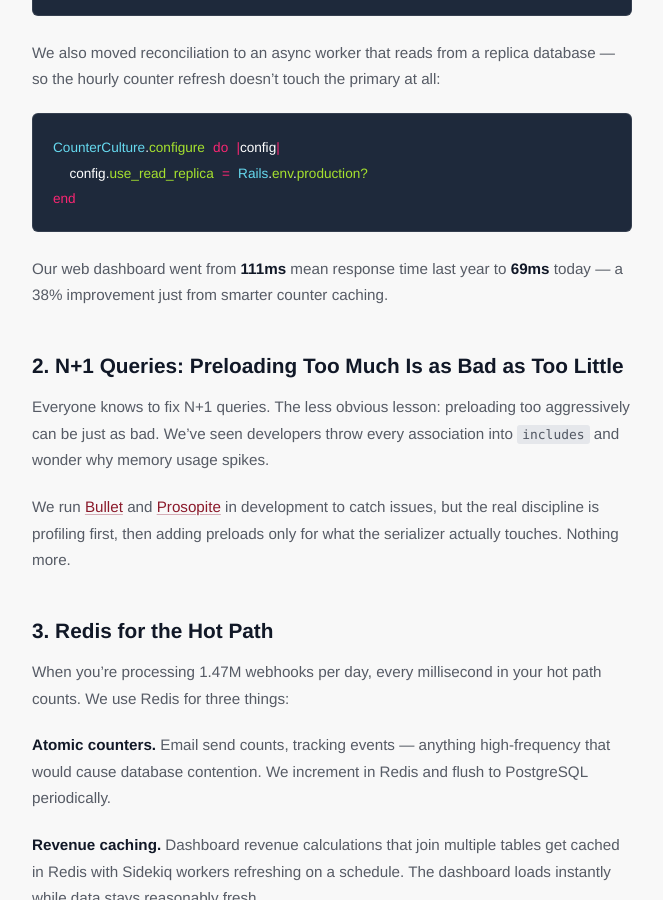
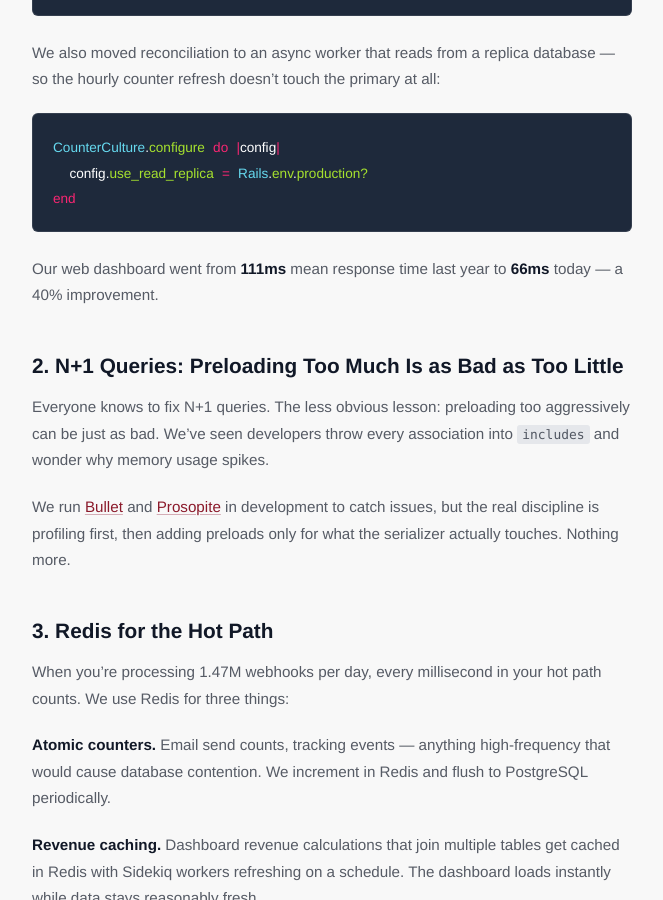
Before and after one commit to robikovacs/robikovacs.github.io, a Jekyll site: the page built from _posts/2026-04-08-ruby-on-rails-performance-lessons-scaling-saas.md, in a window 1280 px wide and 900 px high, scrolled down 2348 px. Shown: the whole window, without its empty margins (308-971 px from the left). Built offline with Jekyll 4.4.1, drawn with Linux system fonts in a browser that asks for light colours.

Commit message:
Fix web dashboard response time: 66ms (30-day), 40% improvement
Co-Authored-By: Claude Opus 4.6 (1M context) <noreply@anthropic.com>

````diff
--- a/_posts/2026-04-08-ruby-on-rails-performance-lessons-scaling-saas.md
+++ b/_posts/2026-04-08-ruby-on-rails-performance-lessons-scaling-saas.md
@@ -65,7 +65,7 @@ CounterCulture.configure do |config|
 end
 ```
 
-Our web dashboard went from **111ms** mean response time last year to **69ms** today — a 38% improvement just from smarter counter caching.
+Our web dashboard went from **111ms** mean response time last year to **66ms** today — a 40% improvement.
 
 ## 2. N+1 Queries: Preloading Too Much Is as Bad as Too Little
 
````
